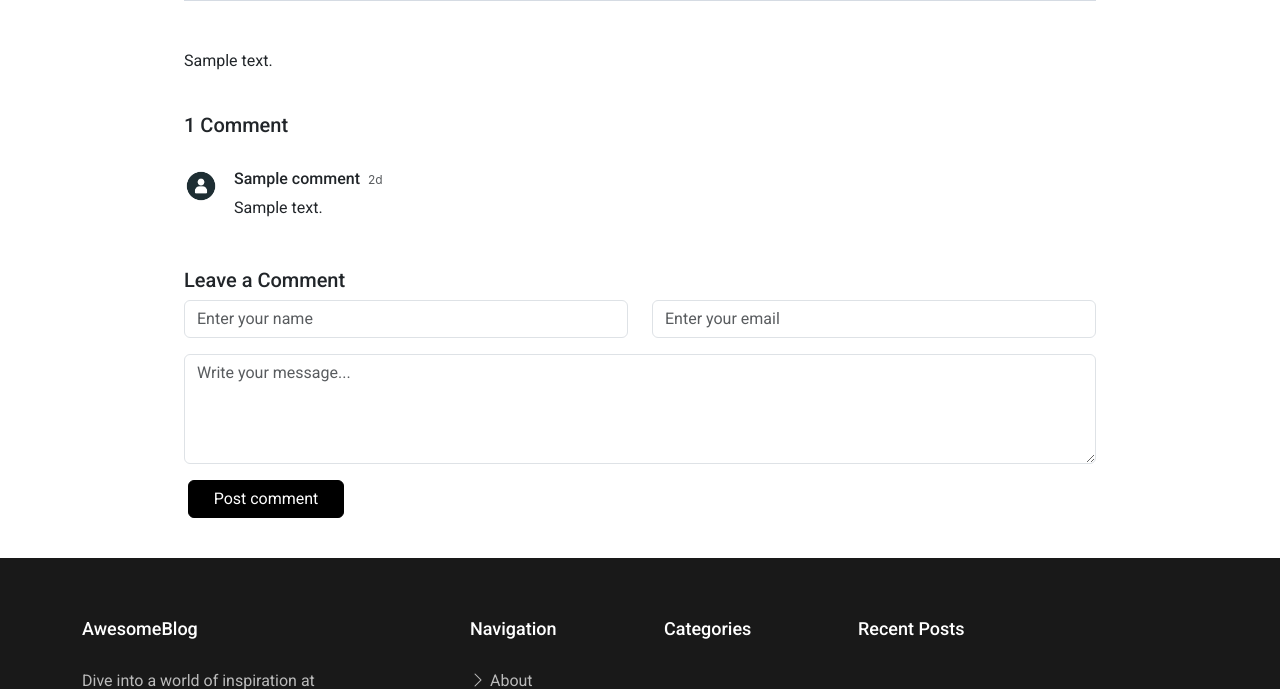
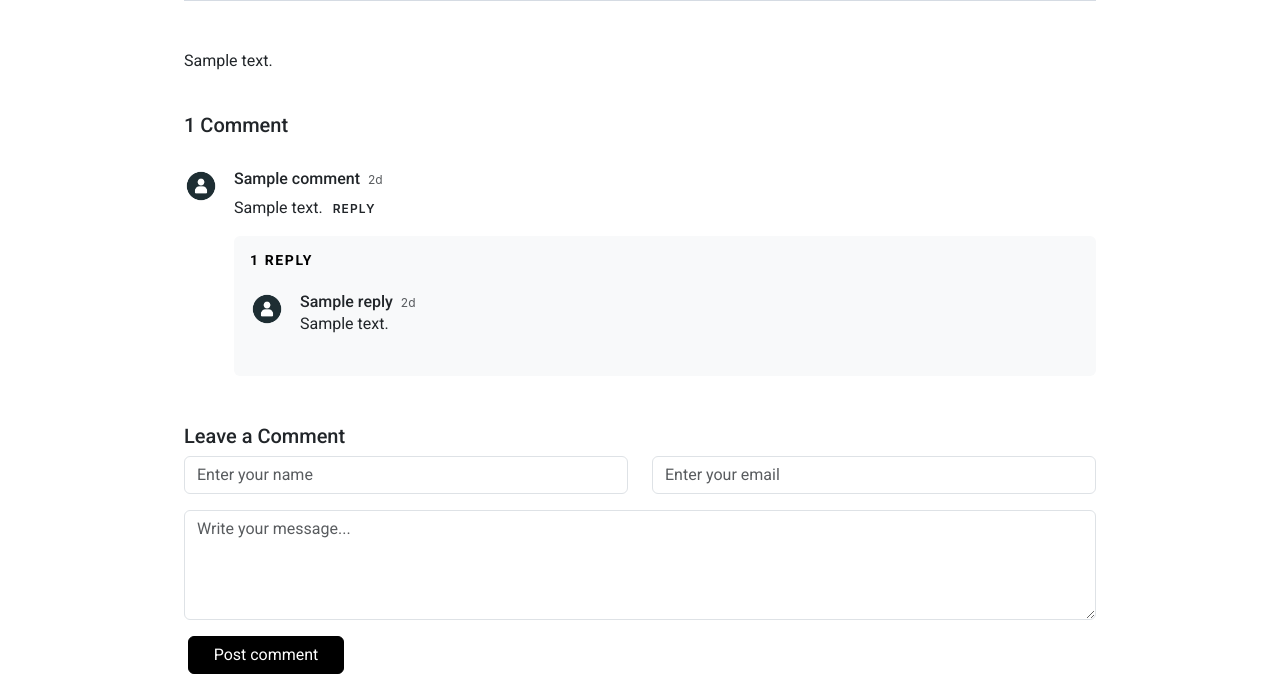
Before and after one commit to z4gon/blog_django, a Django app: template app/templates/app/post_details.html in a window 1280 px wide. Shown: the part 936-1625 px from the top of the page. Run offline with Django 4.2, Linux system fonts and the light colour scheme; tables that the repository leaves empty hold one stand-in row (values such as "Sample post"); the template is opened without the code that fills it: values that come from a table or form of the project are taken from there, most other values are stand-ins (such as "Sample title", 1, 10 or a date in 2020); grey boxes marked "Sample" are stand-in pictures; some libraries are stand-ins or nearby versions.

Commit message:
post reply, show replies

```diff
--- a/app/static/app/css/overrides.css
+++ b/app/static/app/css/overrides.css
@@ -17,5 +17,18 @@
 }
 
 .btn-reply {
-  margin-top: 1em;
+  margin-top: 2em;
+  padding: 0.5em;
+  border-radius: 0.5em;
+  font-size: 12px;
+  letter-spacing: 0.07rem;
+  text-transform: uppercase;
+  font-weight: 600;
+  font-family: var(--font-secondary);
+  cursor: pointer;
 }
+
+.btn-reply:hover {
+  background: black;
+  color: white;
+}
--- a/app/static/app/js/main.js
+++ b/app/static/app/js/main.js
@@ -1,5 +1,5 @@
 function showCommentBox(replyButton) {
-  const parent = replyButton.parentNode
+  const parent = replyButton.parentNode.parentNode
   const commentBox = parent.querySelector('.comment-box')
   if (commentBox.style.display === "none") {
     commentBox.style.display = "block";
--- a/app/templates/app/post_comments.html
+++ b/app/templates/app/post_comments.html
@@ -2,11 +2,13 @@
 
 <!-- ======= Comments ======= -->
 <div class="comments">
-	{% if comments %}
-		<h5 class="comment-title py-4">{{ comments.count }} Comment{{ comments.count | pluralize:'s' }}</h5>
+	{% if root_comments %}
+	<h5 class="comment-title py-4">
+		{{ root_comments.count }} Comment{{ root_comments.count | pluralize:'s' }}
+	</h5>
 	{% endif %}
 
-	{% for comment in comments %}
+	{% for comment in root_comments %}
 
 	<div class="comment d-flex mb-4">
 		<div class="flex-shrink-0">
@@ -22,125 +24,113 @@
 			</div>
 			<div class="comment-body">
 				{{ comment.body }}
+				<span class="btn-reply" onclick="showCommentBox(this)">Reply</span>
 			</div>
-			</div>
-		</div>
-
-	{% endfor %}
-
-	{% comment %}
-	<div class="comment d-flex mb-4">
-		<div class="flex-shrink-0">
-			<div class="avatar avatar-sm rounded-circle">
-				<img class="avatar-img" src={% static 'app/img/avatar.png' %} alt=""
-				class="img-fluid" />
-			</div>
-		</div>
-		<div class="flex-grow-1 ms-2 ms-sm-3">
-			<div class="comment-meta d-flex align-items-baseline">
-				<h6 class="me-2">Jordan Singer</h6>
-				<span class="text-muted">2d</span>
-			</div>
-			<div class="comment-body">
-				Lorem ipsum, dolor sit amet consectetur adipisicing elit. Non minima
-				ipsum at amet doloremque qui magni, placeat deserunt pariatur itaque
-				laudantium impedit aliquam eligendi repellendus excepturi quibusdam
-				nobis esse accusantium.
-			</div>
-
-			<input
-				type="button"
-				class="btn btn-secondary btn-reply"
-				value="Reply"
-				onclick="showCommentBox(this)"
-			/>
-
+			<!-- ======= Comments Form ======= -->
 			<div
 				class="comment-box row justify-content-center mt-5"
 				style="display: none"
 			>
 				<div class="col-lg-12">
 					<h5 class="comment-title">Reply to Comment</h5>
-					<div class="row">
+					<form class="row" method="post" action="/comment">
+						{% csrf_token %}
+						<input type="hidden" name="post_id" value="{{ post.id }}" />
+						<input type="hidden" name="parent_id" value="{{ comment.id }}" />
 						<div class="col-lg-6 mb-3">
-							<label for="comment-name">Name</label>
 							<input
 								type="text"
 								class="form-control"
-								id="comment-name"
+								id="{{ comment_form.name.auto_id }}"
+								name="{{ comment_form.name.html_name }}"
 								placeholder="Enter your name"
 							/>
 						</div>
 						<div class="col-lg-6 mb-3">
-							<label for="comment-email">Email</label>
 							<input
 								type="text"
 								class="form-control"
-								id="comment-email"
+								id="{{ comment_form.email.auto_id }}"
+								name="{{ comment_form.email.html_name }}"
 								placeholder="Enter your email"
 							/>
 						</div>
 						<div class="col-12 mb-3">
-							<label for="comment-message">Message</label>
-
 							<textarea
 								class="form-control"
-								id="comment-message"
-								placeholder="Enter your name"
-								cols="30"
-								rows="10"
+								rows="4"
+								cols="50"
+								placeholder="Write your message..."
+								id="{{ comment_form.body.auto_id }}"
+								name="{{ comment_form.body.html_name }}"
 							></textarea>
 						</div>
-						<div class="col-12">
-							<input type="submit" class="btn btn-primary" value="Post reply" />
+						<input
+							type="submit"
+							class="btn btn-primary col-lg-2 ms-3"
+							value="Post reply"
+						/>
+					</form>
 				</div>
+			</div>
+			<!-- End Comments Form -->
+
+			{% if comment.replies.all %}
+			<div class="comment-replies bg-light p-3 mt-3 rounded">
+
+				<h6 class="comment-replies-title mb-4 text-muted text-uppercase">
+					{{ comment.replies.all.count }} Repl{{ comment.replies.all.count | pluralize:'y,ies' }}
+				</h6>
+
+				{% for reply in comment.replies.all %}
+
+					<div class="reply d-flex mb-4">
+						<div class="flex-shrink-0">
+							<div class="avatar avatar-sm rounded-circle">
+								<img class="avatar-img" src={% static 'app/img/avatar.png' %} alt="" class="img-fluid" />
+							</div>
+						</div>
+						<div class="flex-grow-1 ms-2 ms-sm-3">
+							<div class="reply-meta d-flex align-items-baseline">
+								<h6 class="mb-0 me-2">{{ reply.name }}</h6>
+								<span class="text-muted">2d</span>
+							</div>
+							<div class="reply-body">
+								{{ reply.body }}
 							</div>
 						</div>
 					</div>
 
-			<div class="comment-replies bg-light p-3 mt-3 rounded">
-				<h6 class="comment-replies-title mb-4 text-muted text-uppercase">
-					2 replies
-				</h6>
+				{% endfor %}
+			</div>
+			{% endif %}
 
-				<div class="reply d-flex mb-4">
-					<div class="flex-shrink-0">
-						<div class="avatar avatar-sm rounded-circle">
-							<img class="avatar-img" src={% static 'app/img/avatar.png' %}
-							alt="" class="img-fluid" />
 		</div>
 	</div>
-					<div class="flex-grow-1 ms-2 ms-sm-3">
-						<div class="reply-meta d-flex align-items-baseline">
-							<h6 class="mb-0 me-2">Brandon Smith</h6>
-							<span class="text-muted">2d</span>
+
+	{% endfor %}
+
+	<!-- ======= Comments Form ======= -->
+	<div class="row justify-content-center mt-5">
+
+		<div class="col-lg-12">
+			<h5 class="comment-title">Leave a Comment</h5>
+			<form class="row" method="post" action="/comment">
+				{% csrf_token %}
+				<input type="hidden" name="post_id" value="{{ post.id }}">
+				<div class="col-lg-6 mb-3">
+						<input type="text" class="form-control" id="{{ comment_form.name.auto_id }}" name="{{ comment_form.name.html_name }}" placeholder="Enter your name">
 				</div>
-						<div class="reply-body">
-							Lorem ipsum dolor sit, amet consectetur adipisicing elit.
+				<div class="col-lg-6 mb-3">
+						<input type="text" class="form-control" id="{{ comment_form.email.auto_id }}" name="{{ comment_form.email.html_name }}" placeholder="Enter your email">
+				</div>
+				<div class="col-12 mb-3">
+					<textarea class="form-control" rows="4" cols="50" placeholder="Write your message..." id="{{ comment_form.body.auto_id }}" name="{{ comment_form.body.html_name }}"></textarea>
+				</div>
+				<input type="submit" class="btn btn-primary col-lg-2 ms-3" value="Post comment">
+			</form>
 		</div>
 	</div>
-				</div>
-				<div class="reply d-flex">
-					<div class="flex-shrink-0">
-						<div class="avatar avatar-sm rounded-circle">
-							<img class="avatar-img" src={% static 'app/img/avatar.png' %}
-							alt="" class="img-fluid" />
-						</div>
-					</div>
-					<div class="flex-grow-1 ms-2 ms-sm-3">
-						<div class="reply-meta d-flex align-items-baseline">
-							<h6 class="mb-0 me-2">James Parsons</h6>
-							<span class="text-muted">1d</span>
-						</div>
-						<div class="reply-body">
-							Lorem ipsum dolor sit amet, consectetur adipisicing elit.
-							Distinctio dolore sed eos sapiente, praesentium.
-						</div>
-					</div>
-				</div>
-			</div>
-		</div>
-	</div>
-	{% endcomment %}
+	<!-- End Comments Form -->
 </div>
 <!-- End Comments -->
--- a/app/templates/app/post_details.html
+++ b/app/templates/app/post_details.html
@@ -37,32 +37,6 @@
 			<!-- End Single Post Content -->
 
 			 {% include "app/post_comments.html" %}
-
-			<!-- ======= Comments Form ======= -->
-			<div class="row justify-content-center mt-5">
-
-				<div class="col-lg-12">
-					<h5 class="comment-title">Leave a Comment</h5>
-					<form class="row" method="post" action="/comment">
-						{% csrf_token %}
-						<input type="hidden" name="post_id" value="{{ post.id }}">
-						<div class="col-lg-6 mb-3">
-							 <input type="text" class="form-control" id="{{ comment_form.name.auto_id }}" name="{{ comment_form.name.html_name }}" placeholder="Enter your name">
-						</div>
-						<div class="col-lg-6 mb-3">
-							 <input type="text" class="form-control" id="{{ comment_form.email.auto_id }}" name="{{ comment_form.email.html_name }}" placeholder="Enter your email">
-						</div>
-						<div class="col-12 mb-3">
-							<textarea class="form-control" rows="4" cols="50" placeholder="Write your message..." id="{{ comment_form.body.auto_id }}" name="{{ comment_form.body.html_name }}"></textarea>
-						</div>
-						{{ comment_form.errors }}
-						{% comment %} <div class="col-12"> {% endcomment %}
-						<input type="submit" class="btn btn-primary col-lg-2 ms-3" value="Post comment">
-						{% comment %} </div> {% endcomment %}
-					</form>
-				</div>
-			</div>
-			<!-- End Comments Form -->
 		</div>
 	  </div>
 	</div>
```
Also changed, not shown: app/views.py (+12 -4 lines). Lines whose indentation alone changed are shown as unchanged.
